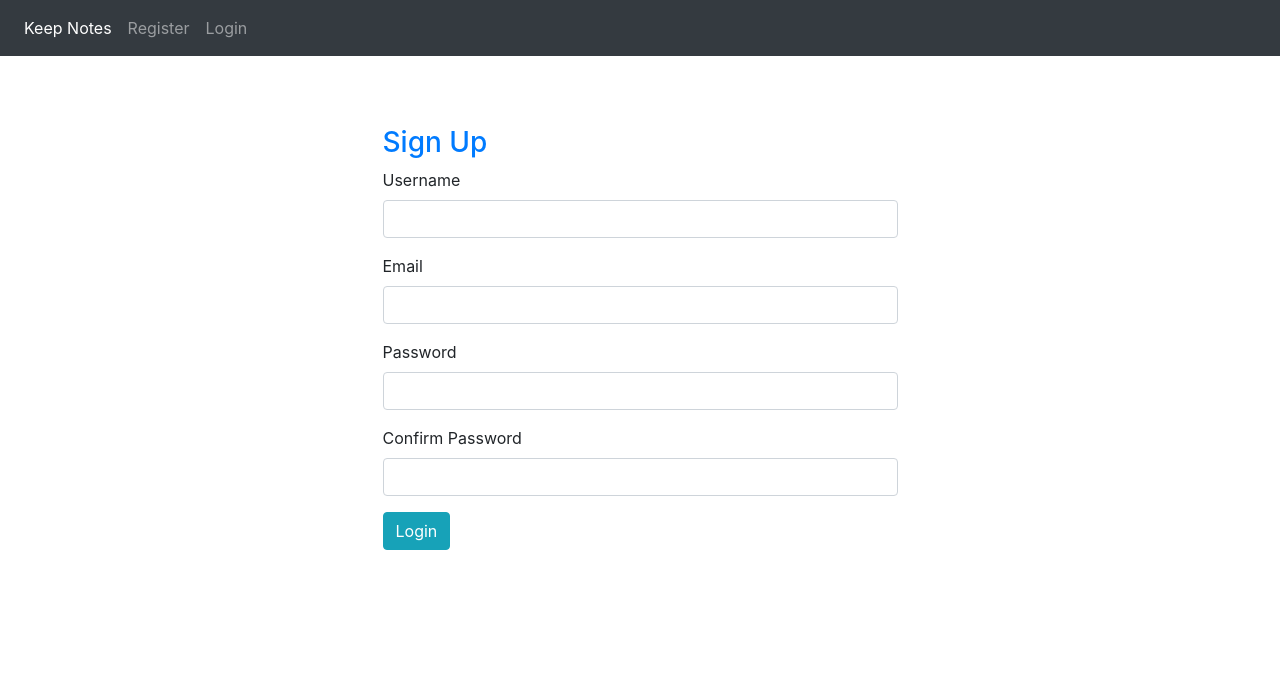
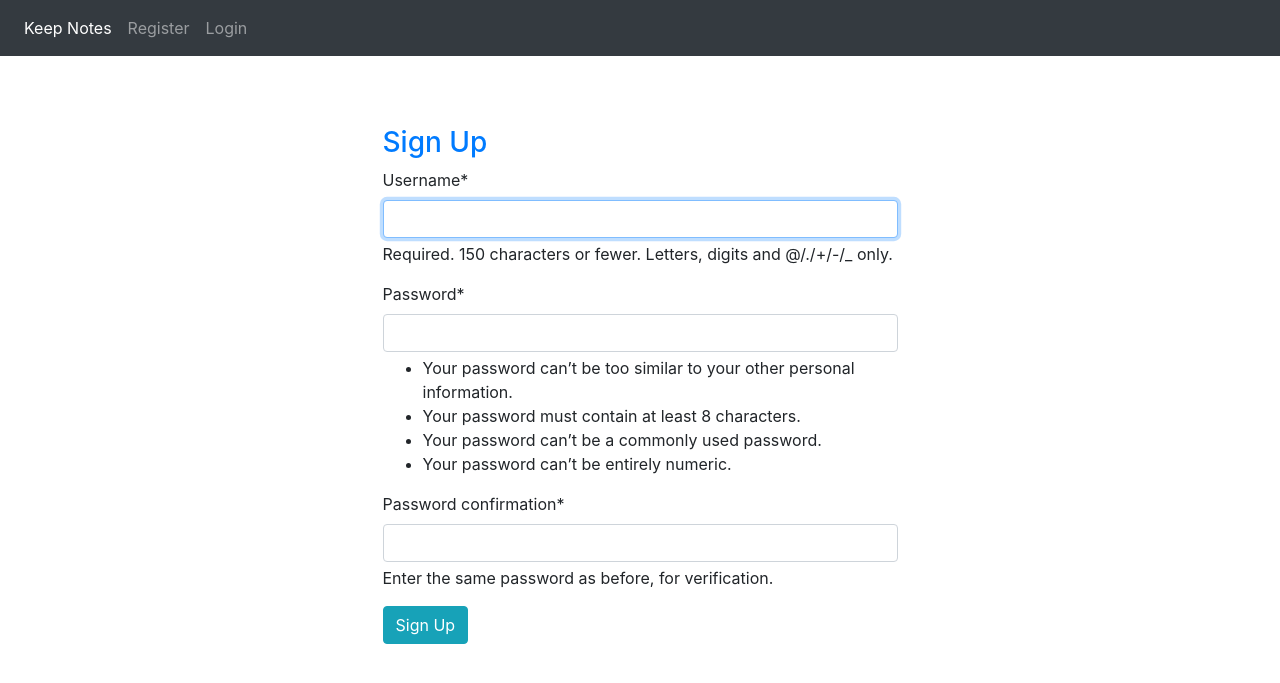
Before and after one commit to UmeshBabu7/Keep-Notes, a Django app: page /register/ in a window 1280 px wide. Shown: the top 683 px of the page. Run offline with Django 5.2, Linux system fonts and the light colour scheme; some libraries are stand-ins or nearby versions.

Commit message:
Creating A User Sign Up And Login System

```diff
--- a/keepproject/notes/urls.py
+++ b/keepproject/notes/urls.py
@@ -1,10 +1,13 @@
 from django.urls import path
 from . import views
+import django.contrib.auth.views as auth_views
 
 app_name="notes"
 urlpatterns = [
     path('',views.index,name='index'),
-    path('login/',views.login,name='login'),
+    path('login/',auth_views.LoginView.as_view(template_name='login.html'),name='login'),
+
+    path('logout/',auth_views.LogoutView.as_view(template_name='loggedout.html'),name='logout'),
     path('home/',views.home_page,name='home_page'),
     path('update/',views.update,name='update'),
     path('register/',views.register,name='register'),
--- a/keepproject/notes/views.py
+++ b/keepproject/notes/views.py
@@ -1,20 +1,44 @@
-from django.shortcuts import render
+from django.shortcuts import render,redirect
 from django.http import HttpResponse
+from django.contrib.auth.forms import UserCreationForm
+from django.contrib import messages
 
 # Create your views here.
 
 def index(request):
     return render(request,'index.html')
 
+
 def register(request):
-    return render(request,'register.html')
-def login(request):
-    return render(request,'login.html')
+    form=UserCreationForm()
+
+    if request.method =='POST':
+        form=UserCreationForm(request.POST)
+
+
+        if form.is_valid():
+            form.save()
+            messages.success(request,"Account created successfully..")
+            return redirect('notes:login')
+
+    context={
+            'form':form
+        }
+
+    return render(request,'register.html',context)
+
+
 def home_page(request):
     return render(request,'home.html')
+
+
 def settings(request):
     return render(request,'settings.html')
+
+
 def loggedout(request):
     return render(request,'loggedout.html')
+
+
 def update(request):
     return render(request,'update.html')
--- a/keepproject/templates/base.html
+++ b/keepproject/templates/base.html
@@ -13,6 +13,17 @@
     <header >
         <nav class="navbar navbar-expand navbar-dark bg-dark">
             <ul class="nav navbar-nav">
+                {% if user.is_authenticated %}
+                <li class="nav-item active">
+                    <a class="nav-link" href="{% url 'notes:index' %}">Keep Notes</span></a>
+                </li>
+                <li class="nav-item">
+                    <a class="nav-link add" href="#">+ Add Notes</a>
+                </li>
+                <li class="nav-item">
+                    <a class="nav-link add" href="{% url 'notes:logout' %}">Logout</a>
+                </li>
+                {% else %}
                 <li class="nav-item active">
                     <a class="nav-link" href="{% url 'notes:index' %}">Keep Notes</span></a>
                 </li>
@@ -22,10 +33,14 @@
                 <li class="nav-item">
                     <a class="nav-link add" href="{% url 'notes:login' %}">Login</a>
                 </li>
+
+                {% endif %}
             </ul>
         </nav>
     </header>
     {% block body%}
     {% endblock body%}
+
+    <script src="{% static 'js/index.js' %}"></script>
 </body>
 </html>
--- a/keepproject/templates/loggedout.html
+++ b/keepproject/templates/loggedout.html
@@ -8,7 +8,7 @@
             <h1 class="fw-light">You have Logged Out</h1>
             <p class="lead text-muted">Thank you for spending quality time on the website</p>
             <p>
-              <a href="login.html" class="btn btn-secondary my-2">Login Again</a>
+              <a href="{% url 'notes:login' %}" class="btn btn-secondary my-2">Login Again</a>
             </p>
           </div>
         </div>
--- a/keepproject/templates/register.html
+++ b/keepproject/templates/register.html
@@ -1,26 +1,14 @@
 {% extends 'base.html' %}
+{% load crispy_forms_tags %}
+
 {% block body %}
     <div class="container">
         <div class="form">
             <h3 class="text-primary">Sign Up</h3>
             <form action="" method="POST">
-                <div class="form-group">
-                    <label for="title">Username</label>
-                    <input type="text" name="title" id="title" class="form-control" required>
-                </div>
-                <div class="form-group">
-                    <label for="title">Email</label>
-                    <input type="text" name="email" id="email" class="form-control" required>
-                </div>
-                <div class="form-group">
-                    <label for="notes">Password</label>
-                    <input type="password" name="password" id="password" class="form-control">
-                </div>
-                <div class="form-group">
-                    <label for="notes">Confirm Password</label>
-                    <input type="password" name="password" id="password" class="form-control">
-                </div>
-                <button type="submit" class="btn-info btn">Login</button>
+                {% csrf_token %}
+                {{form |crispy}}
+                <button type="submit" class="btn-info btn">Sign Up</button>
             </form>
     </div>
     </div>
```
Also changed, not shown: keepproject/keepproject/settings.py (+10 -1 lines), keepproject/requirements.txt (added, +11 -0 lines), keepproject/templates/login.html (+15 -9 lines).
